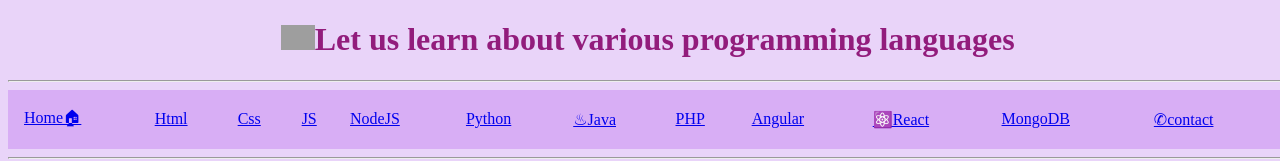
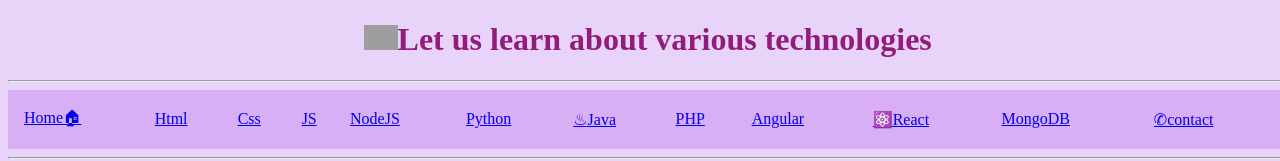
Before and after one commit to dineshkumar24v/html_task_day5_23-01-2025, a plain HTML site: page index.html in a window 1280 px wide. Shown: the top 161 px of the page. Drawn offline with Linux system fonts and the light colour scheme; grey boxes are pictures that could not be loaded.

Commit message:
second commit

```diff
--- a/index.html
+++ b/index.html
@@ -8,7 +8,7 @@
 <body style="background-color: #e9d4f9; width: 100%;">
   <!-- this is header -->
   <header>
-    <center><h1 style="color: rgb(146, 28, 124);"><img src="https://images.rawpixel.com/image_png_800/czNmcy1wcml2YXRlL3Jhd3BpeGVsX2ltYWdlcy93ZWJzaXRlX2NvbnRlbnQvbHIvcm0zNzNiYXRjaDQtNjIucG5n.png" alt="image" height="25vh">Let us learn about various programming languages</h1></center>
+    <center><h1 style="color: rgb(146, 28, 124);"><img src="https://images.rawpixel.com/image_png_800/czNmcy1wcml2YXRlL3Jhd3BpeGVsX2ltYWdlcy93ZWJzaXRlX2NvbnRlbnQvbHIvcm0zNzNiYXRjaDQtNjIucG5n.png" alt="image" height="25vh">Let us learn about various technologies</h1></center>
   </header>
   <!-- this is a nav bar -->
   <nav>
```
